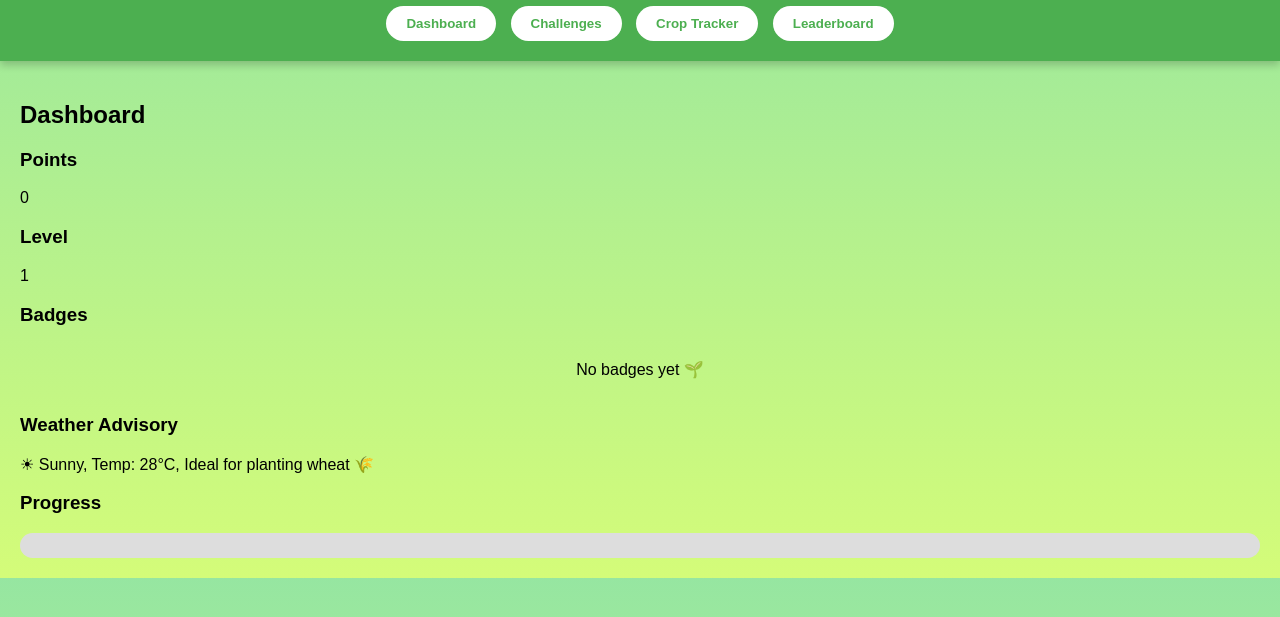
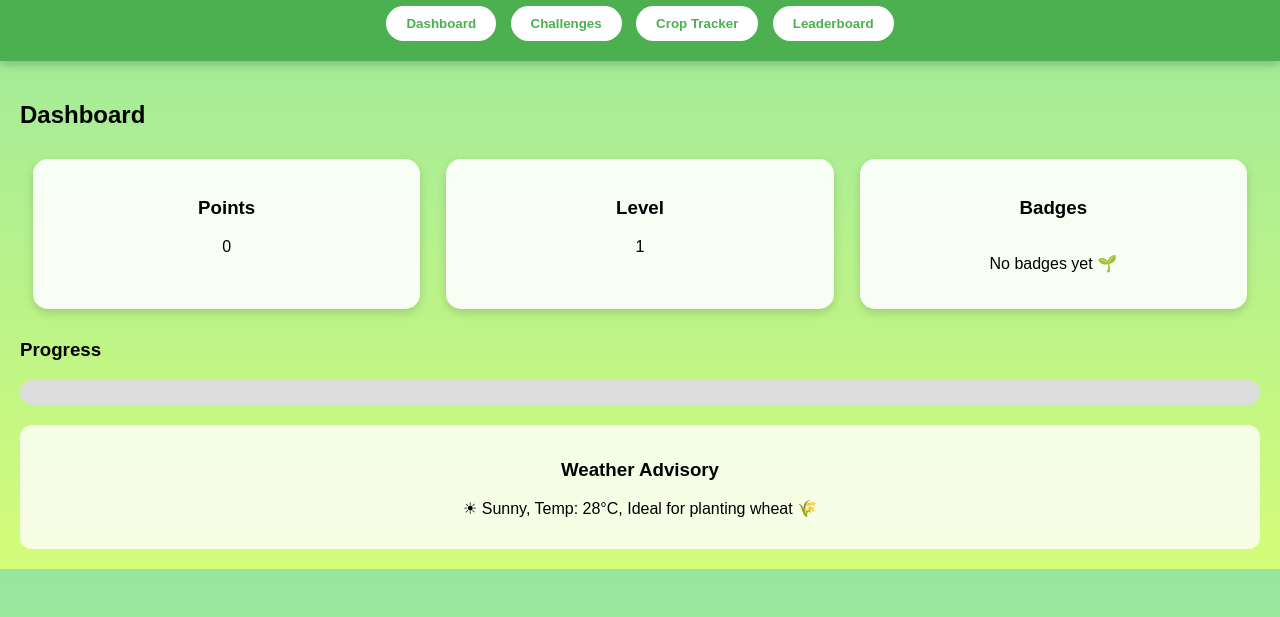
Before and after one commit to ecofarminnovators/Farmatech, a plain HTML site: page index.html in a window 1280 px wide. Shown: the part 95-712 px from the top of the page. Drawn offline with nearby package versions, Linux system fonts and the light colour scheme.

Commit message:
Update index.html

```diff
--- a/index.html
+++ b/index.html
@@ -23,31 +23,31 @@
   <!-- Dashboard -->
   <section id="dashboard" class="active">
     <h2>Dashboard</h2>
-    <div class="stats">
-      <div class="points-box">
+    <div class="cards">
+      <div class="card">
         <h3>Points</h3>
         <p id="points">0</p>
       </div>
-      <div class="level-box">
+      <div class="card">
         <h3>Level</h3>
         <p id="level">1</p>
       </div>
-      <div class="badges-box">
+      <div class="card">
         <h3>Badges</h3>
         <div id="badges" class="badges-container"><p>No badges yet 🌱</p></div>
       </div>
     </div>
 
-    <div class="weather-advisory">
-      <h3>Weather Advisory</h3>
-      <p id="weather">☀ Sunny, Temp: 28°C, Ideal for planting wheat 🌾</p>
-    </div>
-
-    <div class="progress-bar-container">
+    <div class="progress-container">
       <h3>Progress</h3>
       <div class="progress-bar">
         <div id="progress" class="progress-fill"></div>
       </div>
+    </div>
+
+    <div class="weather-card">
+      <h3>Weather Advisory</h3>
+      <p id="weather">☀ Sunny, Temp: 28°C, Ideal for planting wheat 🌾</p>
     </div>
   </section>
 
```
